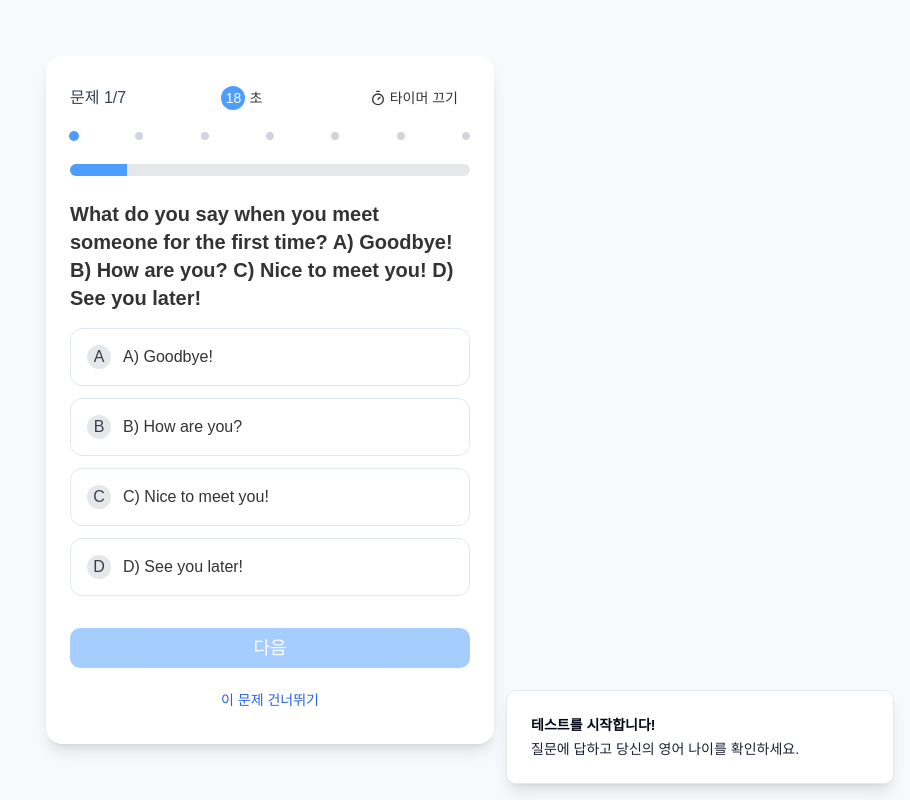
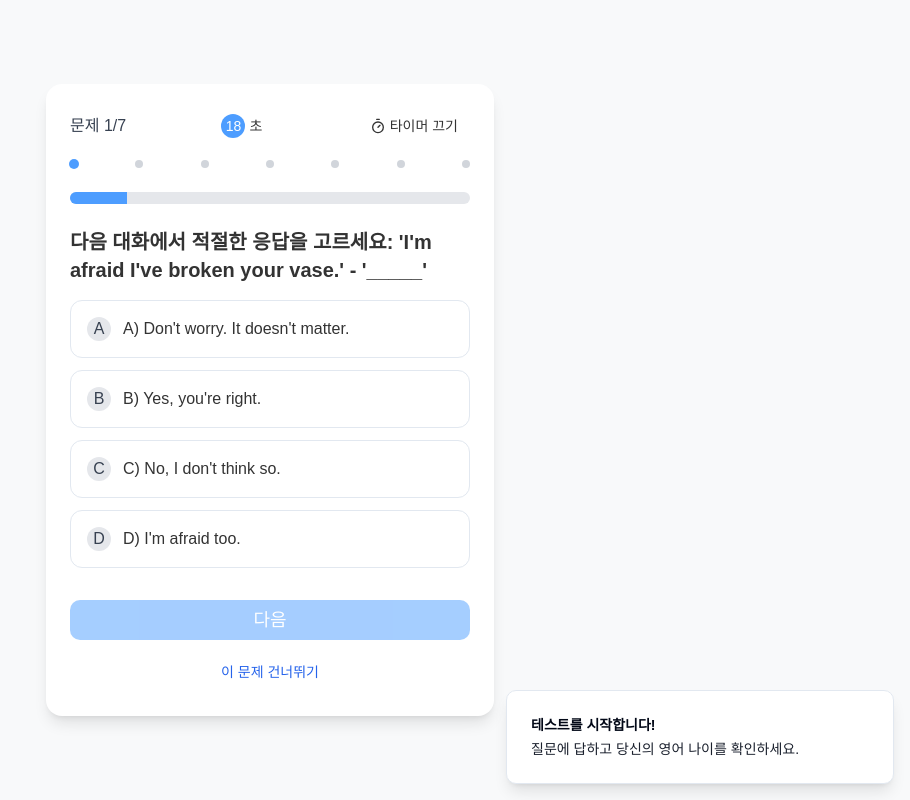
Before and after one commit to parkroy/englishlevel-250513, a React (Vite) app: page / in a window 1280 px wide. Both pictures are taken after a click on the button "내 영어 나이 확인하기!". Shown: the whole page, without its empty margins (370-1280 px from the left). Built offline with nearby package versions, Linux system fonts and the light colour scheme; no server answers; the database is empty; a web font is replaced by a local one.

Commit message:
Enhance question difficulty
Increase the difficulty of the intermediate level questions.

```diff
--- a/src/components/QuizPage.tsx
+++ b/src/components/QuizPage.tsx
@@ -1,4 +1,3 @@
-
 import React, { useState, useEffect } from 'react';
 import { Button } from '../components/ui/button';
 import { Question } from '../data/types';
@@ -85,10 +84,8 @@ const QuizPage: React.FC<QuizPageProps> = ({ questions, onComplete }) => {
       return 'animate-pulse bg-red-500';
     }
     if (timeLeft <= 10) {
-      // Calculate a gradient from yellow to red as time decreases from 10 to 0
-      const redIntensity = 255; // Red stays at 255
-      const greenIntensity = Math.round((timeLeft / 10) * 255); // Green goes from 255 to 0
-      return `bg-[rgb(${redIntensity},${greenIntensity},0)]`;
+      // Fixed yellow-orange for 6-10 seconds
+      return 'bg-yellow-500';
     }
     return 'bg-primary'; // Default color (primary)
   };
--- a/src/data/mockData.ts
+++ b/src/data/mockData.ts
@@ -1,4 +1,3 @@
-
 import { Question, ResultLevel, Badge } from './types';
 
 export const questions: Question[] = [
@@ -144,31 +143,157 @@ export const questions: Question[] = [
   },
   {
     id: "q11",
-    question_text: "We ___ to the beach last weekend.",
+    question_text: "다음 중 올바른 시제를 고르세요: '그들은 3년 동안 이곳에서 _____.'",
     options: [
-      "A) go",
-      "B) went",
-      "C) are going",
-      "D) will go"
+      "A) 일하다.",
+      "B) 일했다.",
+      "C) 일해 왔다.",
+      "D) 일할 것이다."
+    ],
+    correct_option_index: 2,
+    difficulty: 2,
+    category: "문법-현재완료",
+    explanation: "지속을 나타내는 현재완료 시제(have been working)가 적절합니다."
+  },
+  {
+    id: "q12",
+    question_text: "다음 중 가정법 과거의 올바른 형태는?",
+    options: [
+      "A) If I am rich, I will buy a house.",
+      "B) If I was rich, I will buy a house.",
+      "C) If I were rich, I would buy a house.",
+      "D) If I were rich, I will buy a house."
+    ],
+    correct_option_index: 2,
+    difficulty: 2,
+    category: "문법-가정법",
+    explanation: "가정법 과거는 'If + 과거형태(were), 주절 would + 동사원형' 구조입니다."
+  },
+  {
+    id: "q13",
+    question_text: "다음 문장의 밑줄 친 부분을 능동태로 바꾸시오: 'The book was written by Mark Twain.'",
+    options: [
+      "A) Mark Twain writes the book.",
+      "B) Mark Twain wrote the book.",
+      "C) Mark Twain was writing the book.",
+      "D) Mark Twain has written the book."
     ],
     correct_option_index: 1,
     difficulty: 2,
-    category: "문법-시제",
-    explanation: "과거 시제는 'went'를 사용합니다."
+    category: "문법-수동태",
+    explanation: "과거 시제 수동태(was written)는 능동태에서 과거 시제(wrote)로 변환됩니다."
   },
   {
-    id: "q12",
-    question_text: "They ___ dinner when the phone rang.",
+    id: "q14",
+    question_text: "다음 대화에서 적절한 응답을 고르세요: 'I'm afraid I've broken your vase.' - '_____'",
     options: [
-      "A) eat",
-      "B) ate",
-      "C) were eating",
-      "D) will eat"
+      "A) Don't worry. It doesn't matter.",
+      "B) Yes, you're right.",
+      "C) No, I don't think so.",
+      "D) I'm afraid too."
+    ],
+    correct_option_index: 0,
+    difficulty: 2,
+    category: "어휘-대화표현",
+    explanation: "사과에 대한 적절한 응답으로 걱정하지 말라는 표현이 자연스럽습니다."
+  },
+  {
+    id: "q15",
+    question_text: "다음 문장에서 'call off'의 의미로 가장 적절한 것은? 'The meeting was called off due to bad weather.'",
+    options: [
+      "A) 연기하다",
+      "B) 취소하다",
+      "C) 시작하다",
+      "D) 마치다"
+    ],
+    correct_option_index: 1,
+    difficulty: 2,
+    category: "어휘-구동사",
+    explanation: "'call off'는 '취소하다'를 의미합니다."
+  },
+  {
+    id: "q16",
+    question_text: "주어진 문맥에서 빈칸에 가장 적절한 것은? 'Despite _____ very tired, she continued working.'",
+    options: [
+      "A) being",
+      "B) she was",
+      "C) to be",
+      "D) is"
+    ],
+    correct_option_index: 0,
+    difficulty: 3,
+    category: "문법-분사구문",
+    explanation: "Despite 다음에는 명사절이 와야 하므로 동명사(being)가 적절합니다."
+  },
+  {
+    id: "q17",
+    question_text: "다음 문장의 관계대명사를 찾으시오: 'The woman who spoke at the conference is a renowned scientist.'",
+    options: [
+      "A) The",
+      "B) woman",
+      "C) who",
+      "D) spoke"
     ],
     correct_option_index: 2,
     difficulty: 2,
-    category: "문법-시제",
-    explanation: "과거 진행형으로 'were eating'을 사용합니다."
+    category: "문법-관계절",
+    explanation: "관계대명사 'who'는 선행사 'woman'을 수식하는 관계절을 이끕니다."
+  },
+  {
+    id: "q18",
+    question_text: "다음 중 비교급과 최상급이 모두 올바른 것은?",
+    options: [
+      "A) good - better - goodest",
+      "B) bad - worse - worst",
+      "C) happy - happier - happyest",
+      "D) interesting - more interesting - most interestinger"
+    ],
+    correct_option_index: 1,
+    difficulty: 2,
+    category: "문법-비교급",
+    explanation: "bad의 비교급은 worse, 최상급은 worst입니다."
+  },
+  {
+    id: "q19",
+    question_text: "Which of the following contains a gerund? A) I enjoy singing. B) I want to sing. C) I am singing. D) I sang.",
+    options: [
+      "A) I enjoy singing.",
+      "B) I want to sing.",
+      "C) I am singing.",
+      "D) I sang."
+    ],
+    correct_option_index: 0,
+    difficulty: 3,
+    category: "문법-동명사",
+    explanation: "'singing'은 동명사로 'enjoy'의 목적어로 사용되었습니다."
+  },
+  {
+    id: "q20",
+    question_text: "다음 문장에서 화자의 의도로 가장 적절한 것은? 'You might want to reconsider your decision.'",
+    options: [
+      "A) 명령",
+      "B) 제안",
+      "C) 약속",
+      "D) 예측"
+    ],
+    correct_option_index: 1,
+    difficulty: 3,
+    category: "어휘-화용론",
+    explanation: "이 표현은 직접적인 명령이 아닌 공손한 제안을 나타냅니다."
+  },
+  {
+    id: "q21",
+    question_text: "다음 문장에서 올바른 강조구문은? 'John met Mary yesterday.'",
+    options: [
+      "A) It was John who met Mary yesterday.",
+      "B) It was John whom met Mary yesterday.",
+      "C) It is John who met Mary yesterday.",
+      "D) It was John which met Mary yesterday."
+    ],
+    correct_option_index: 0,
+    difficulty: 3,
+    category: "문법-강조구문",
+    explanation: "주어 강조구문은 'It was [강조할 말] who/that...'의 형태를 취합니다."
   }
 ];
 
@@ -208,7 +333,7 @@ export const resultLevels: ResultLevel[] = [
     age_level: 13,
     level_name: "잉글리시 어드벤처러",
     title: "당신의 영어는 미국인 {}세 수준!",
-    description: "영어로 자신을 표현하는 능력이 크게 향상되었어요! 일상 대화에 필요한 문법과 어휘를 갖추고 있으며, 자신의 의견과 감정을 전달할 수 있습니다. 자연스러운 표현과 관용어 사용이 늘어나면 더욱 발전할 거예요.",
+    description: "영어로 자신을 표현하는 능력이 크게 향상되었어요! 일상 대화에 필요한 문법과 어휘를 갖추고 있으며, 자신의 의견과 감정을 전달할 수 있습니다. 자연스러운 표���과 관용어 사용이 늘어나면 더욱 발전할 거예요.",
     weakness_summary: "복잡한 문법과 관용적 표현, 비즈니스 영어에 약점이 있습니다.",
     tips: [
       "영어 시트콤이나 영화 자막 없이 도전해보기",
```
